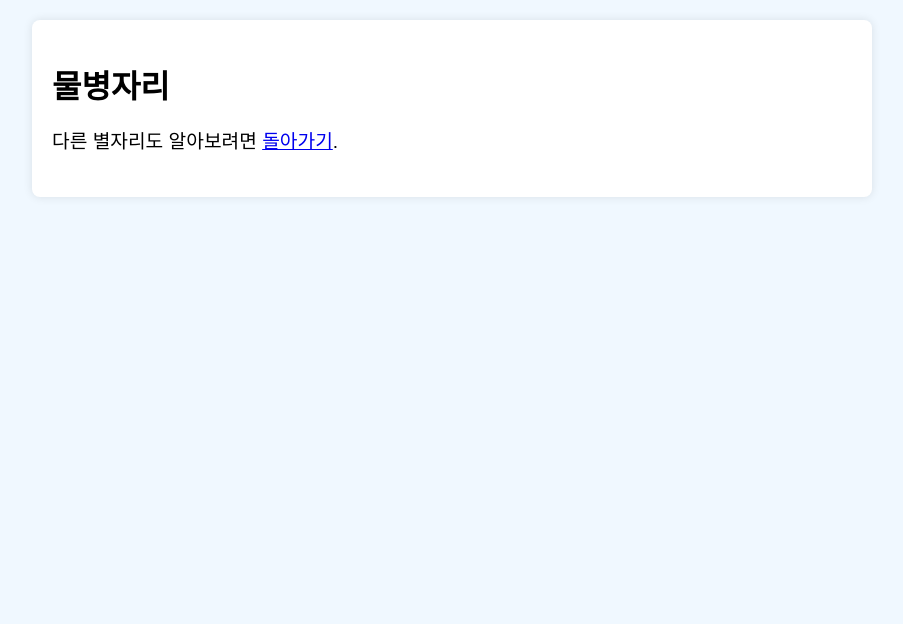
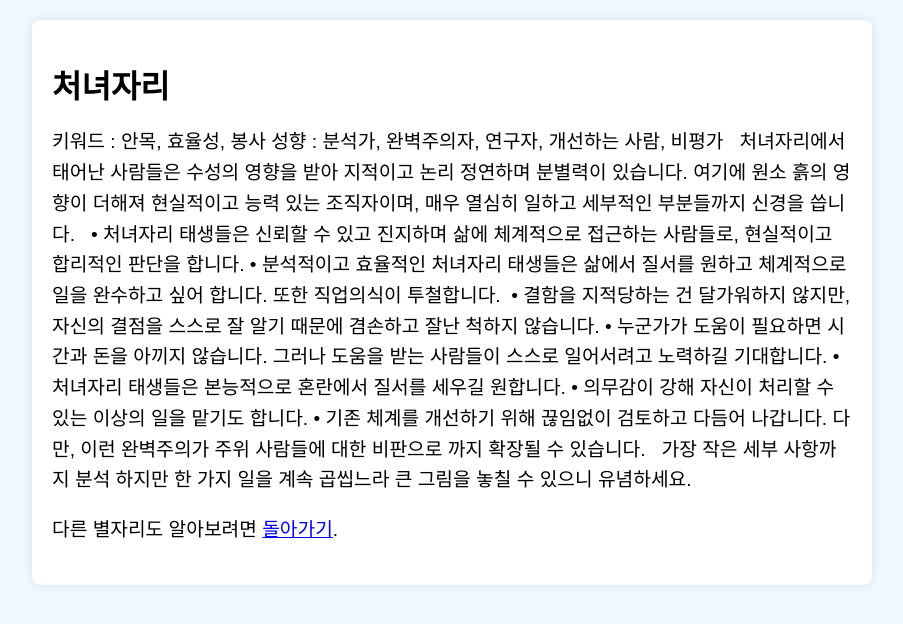
Before and after one commit to chungchun12/star, a plain HTML site: page virgo.html in a window 1280 px wide. Shown: the whole page, without its empty margins (188-1091 px from the left). Drawn offline with Linux system fonts and the light colour scheme.

Commit message:
Update virgo.html

```diff
--- a/virgo.html
+++ b/virgo.html
@@ -3,7 +3,7 @@
 <head>
     <meta charset="UTF-8">
     <meta name="viewport" content="width=device-width, initial-scale=1.0">
-    <title>물병자리</title>
+    <title>처녀자리</title>
     <style>
         body {
             font-family: Arial, sans-serif;
@@ -31,8 +31,35 @@
 </head>
 <body>
     <div class="container">
-        <h1>물병자리</h1>
-        <p><pre></pre></p>
+        <h1>처녀자리</h1>
+        <p>키워드 : 안목, 효율성, 봉사
+
+성향 : 분석가, 완벽주의자, 연구자, 개선하는 사람, 비평가
+
+
+
+처녀자리에서 태어난 사람들은 수성의 영향을 받아 지적이고 논리 정연하며 분별력이 있습니다. 여기에 원소 흙의 영향이 더해져 현실적이고 능력 있는 조직자이며, 매우 열심히 일하고 세부적인 부분들까지 신경을 씁니다.
+
+
+
+• 처녀자리 태생들은 신뢰할 수 있고 진지하며 삶에 체계적으로 접근하는 사람들로, 현실적이고 합리적인 판단을 합니다.
+
+• 분석적이고 효율적인 처녀자리 태생들은 삶에서 질서를 원하고 체계적으로 일을 완수하고 싶어 합니다. 또한 직업의식이 투철합니다.
+
+• 결함을 지적당하는 건 달가워하지 않지만, 자신의 결점을 스스로 잘 알기 때문에 겸손하고 잘난 척하지 않습니다.
+
+• 누군가가 도움이 필요하면 시간과 돈을 아끼지 않습니다. 그러나 도움을 받는 사람들이 스스로 일어서려고 노력하길 기대합니다.
+
+• 처녀자리 태생들은 본능적으로 혼란에서 질서를 세우길 원합니다.
+
+• 의무감이 강해 자신이 처리할 수 있는 이상의 일을 맡기도 합니다.
+
+• 기존 체계를 개선하기 위해 끊임없이 검토하고 다듬어 나갑니다. 다만, 이런 완벽주의가 주위 사람들에 대한 비판으로 까지 확장될 수 있습니다.
+
+
+
+가장 작은 세부 사항까지 분석 하지만 한 가지 일을 계속 곱씹느라 큰 그림을 놓칠 수 있으니 유념하세요.
+</p>
         <p>다른 별자리도 알아보려면 <a href="index.html">돌아가기</a>.</p>
     </div>
 </body>
```
